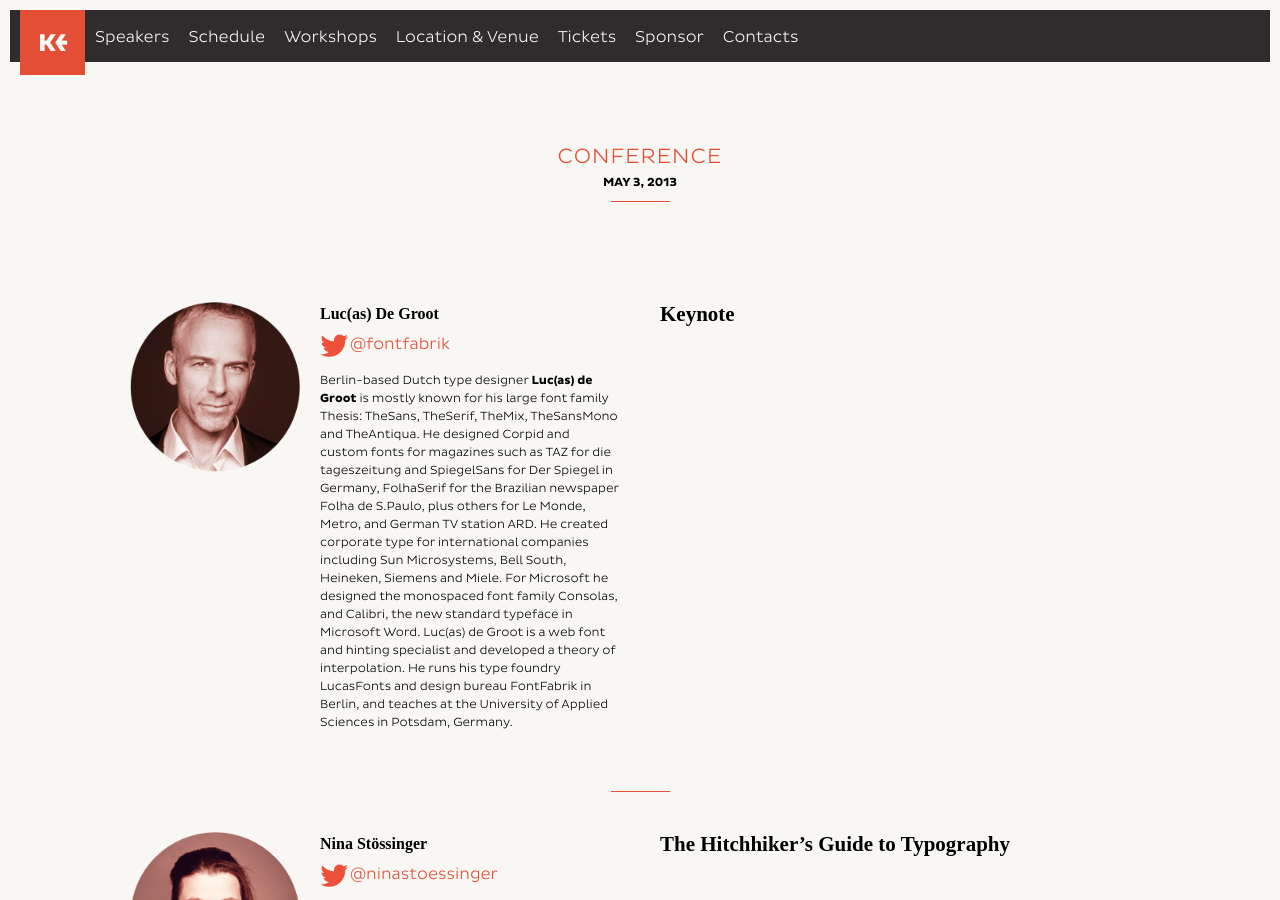
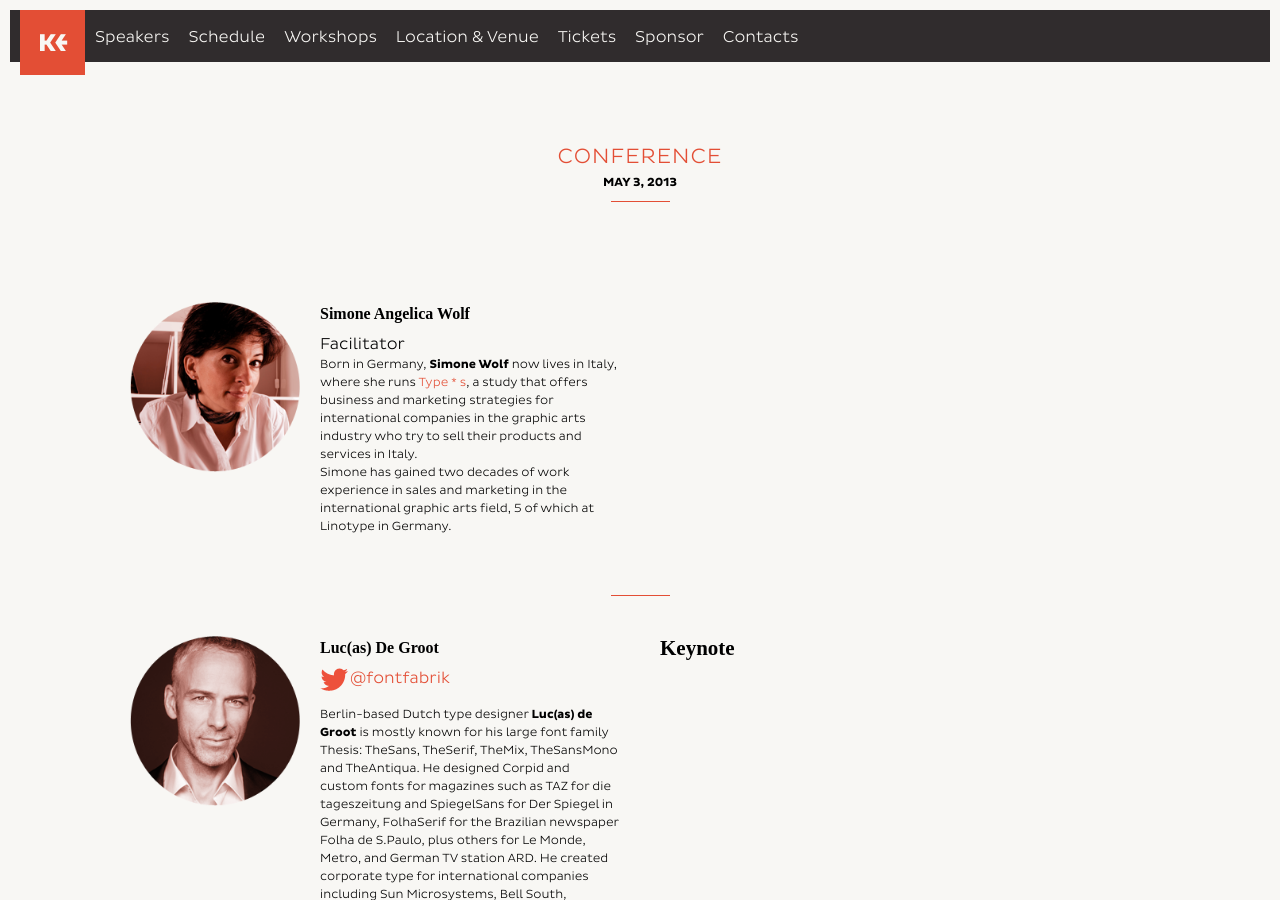
Before and after one commit to GrUSP/2013.kerning.it, a Jekyll site: the page built from speakers.html, in a window 1280 px wide and 900 px high. Built offline with Jekyll 4.4.1, drawn with Linux system fonts in a browser that asks for light colours; nearby versions of some CDN libraries; Markdown is read by kramdown in place of the engine named in the settings.

Commit message:
Last updates

```diff
--- a/_includes/section-conference.html
+++ b/_includes/section-conference.html
@@ -3,7 +3,7 @@
 			<h2>Conference</h2>
 			<h3>May 3, 2013</h3>
 			<div id="conference-abstract">
-
+				{% include talks/talk-simone.html %}
 				{% include talks/talk-lucas.html %}
 				{% include talks/talk-nina.html %}
 				{% include talks/talk-richard.html %}
--- a/_includes/section-workshops.html
+++ b/_includes/section-workshops.html
@@ -3,8 +3,6 @@
 		<h2>Workshops</h2>
 		<h3>May 2, 2013</h3>
 		<div id="workshops-abstract">
-            {% include workshop/workshop-standardistas.html %}
-            {% include workshop/workshop-dugonijc.html %}
             {% include workshop/workshop-tastemeat.html %}
 		</div>
 	</div>
--- /dev/null
+++ b/_includes/talks/talk-simone.html
@@ -0,0 +1,19 @@
+<div class="session" id="richard">
+	<div class="speaker">
+		<div class="image"><img src="img/simone.png"></div>
+		<div class="info">
+			<div class="name">Simone Angelica Wolf</div>
+			<div class="">Facilitator</div>
+			<div class="bio">
+				<p>Born in Germany, <b>Simone Wolf</b> now lives in Italy, where she runs <a href="http://www.type-s.it">Type * s</a>, a study that offers business and marketing strategies for international companies in the graphic arts industry who try to sell their products and services in Italy.</p>
+				<p>Simone has gained two decades of work experience in sales and marketing in the international graphic arts field, 5 of which at Linotype in Germany.</p>
+			</div>
+		</div>
+	</div>
+	<div class="topic">
+		<div class="title"></div>
+		<div class="abstract">
+
+		</div>
+	</div>
+</div>
--- a/_includes/workshop/workshop-tastemeat.html
+++ b/_includes/workshop/workshop-tastemeat.html
@@ -14,11 +14,11 @@
 			<div class="meta first">
 				<div class="duration">Duration: 8 hours</div>
 				<div class="where">
-					<b>&nbsp;</b><br>
+					<b>La Vecchia Stamperia</b><br>
 					<a class="gmap" href="#"></a>
 				</div>
 				<div class="buy">
-					<a href="tickets">Get your ticket <b>€245</b></a>
+					<a href="#tickets">Get your ticket <b>€245</b></a>
 				</div>
 			</div>
 		</div>
```
Also changed, not shown: img/simone.png.
